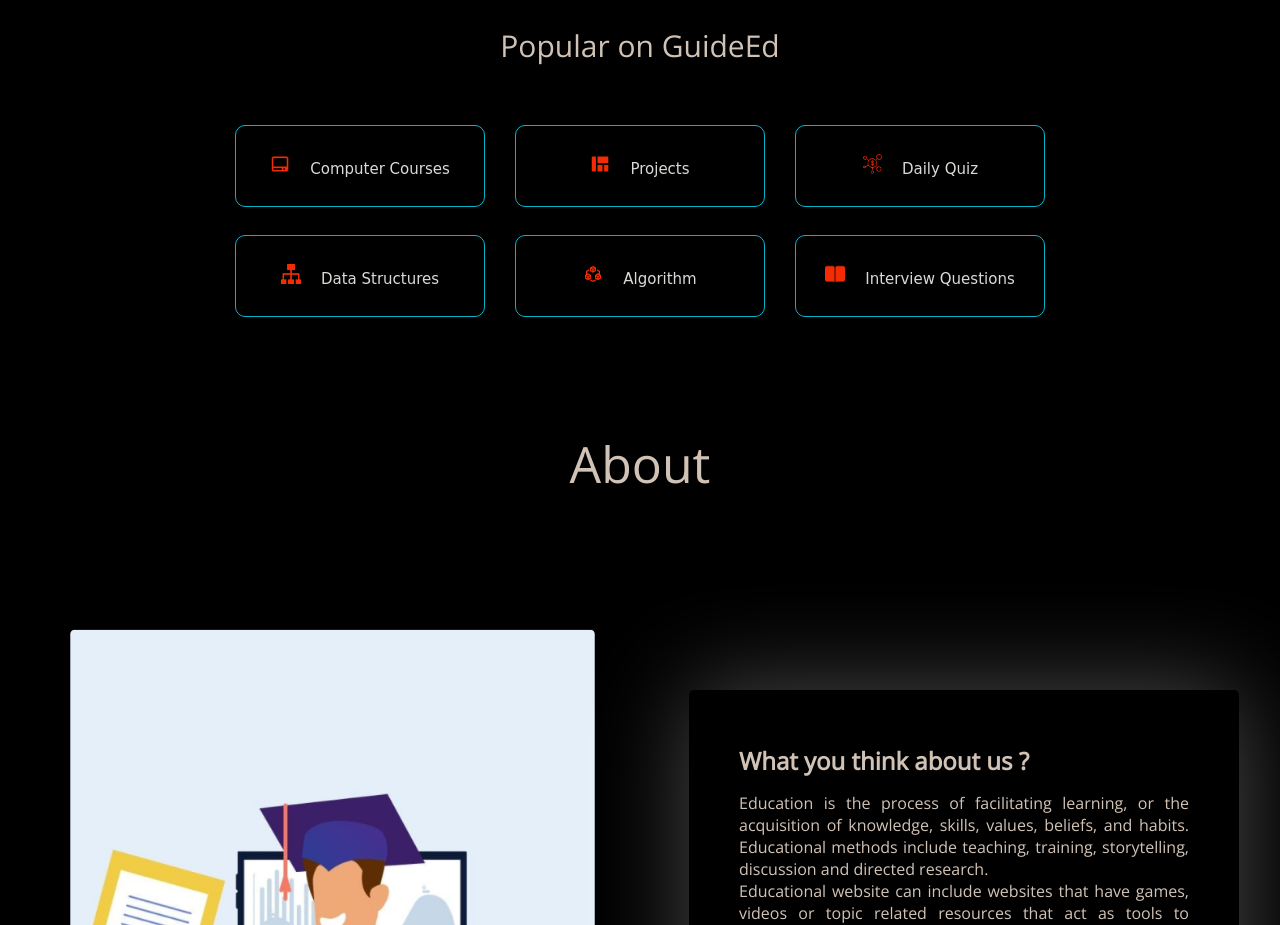
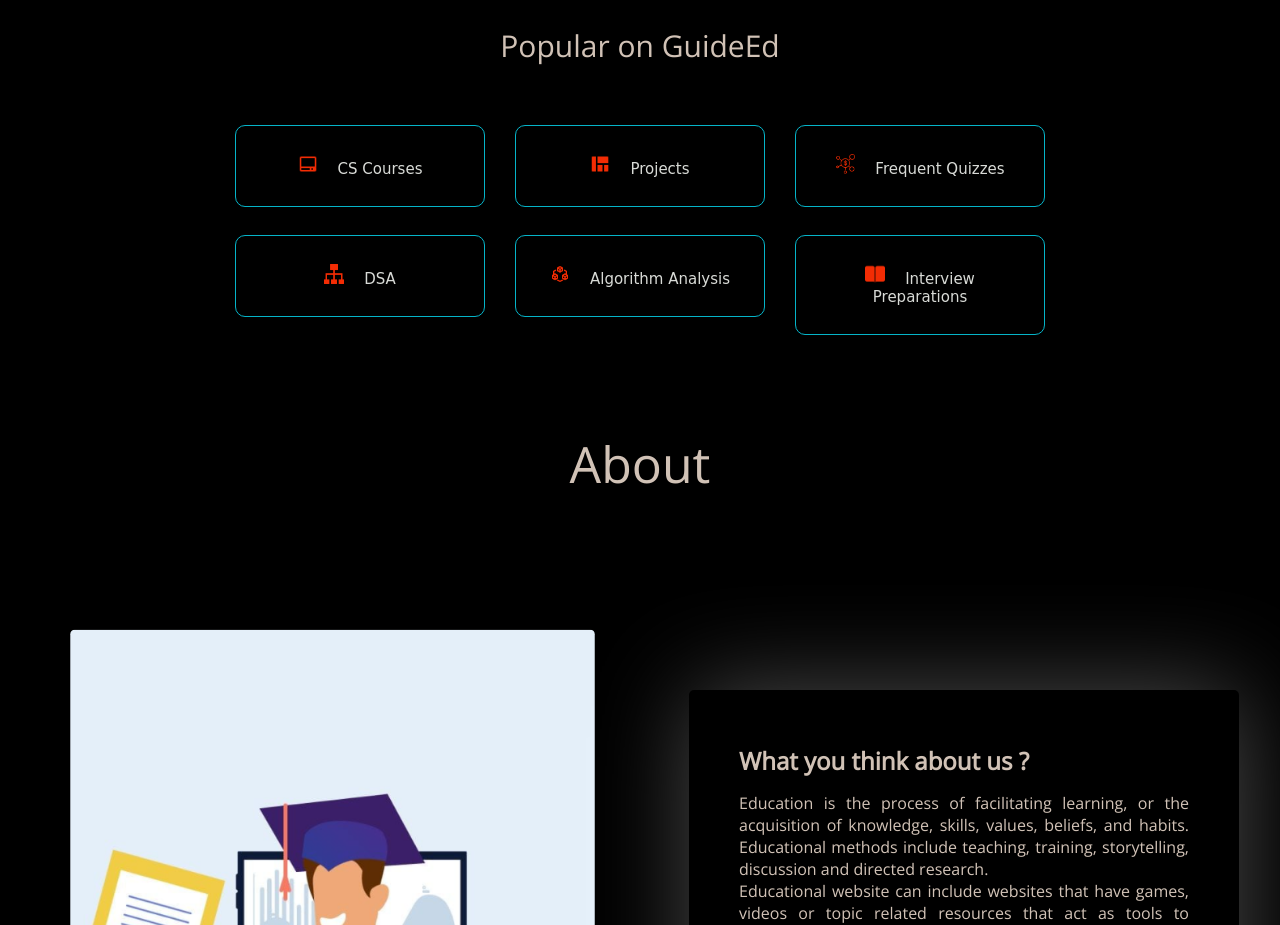
Before and after one commit to codeCraftr/edusite, a plain HTML site: page index.html in a window 1280 px wide. Shown: the part 940-1865 px from the top of the page. Drawn offline with nearby package versions, Linux system fonts and the light colour scheme; files whose address does not match are found by name.

Commit message:
Update index.html

```diff
--- a/index.html
+++ b/index.html
@@ -117,20 +117,18 @@
 		<center>
 			<div class="cbox">
 
-				<div class="det" style="margin:15px;"><a href="pages/computer_courses.min.html"><img src="images/courses/computer.png">Computer
-						Courses</a></div>
+				<div class="det" style="margin:15px;"><a href="pages/computer_courses.min.html"><img src="images/courses/computer.png">CS	Courses</a></div>
 				<div class="det det-last" style="margin:15px;"><a href="pages/projects.min.html"><img
 							src="images/courses/projects.png">Projects</a></div>
-				<div class="det" style="margin:15px;"><a href="pages/quiz.min.html"><img src="images/courses/d1.png">Daily Quiz</a></div>
+				<div class="det" style="margin:15px;"><a href="pages/quiz.min.html"><img src="images/courses/d1.png">Frequent Quizzes</a></div>
 				<!-- <div class="det" style="margin:15px;"><a href="pages/cstringmain.min.html"><img src="images/courses/book.png">Strings in C</a></div> -->
 				<div class="cbox">
 
-					<div class="det" style="margin:15px;"><a href="pages/ds.min.html"><img src="images/courses/data.png">Data Structures</a>
+					<div class="det" style="margin:15px;"><a href="pages/ds.min.html"><img src="images/courses/data.png">DSA</a>
 					</div>
-					<div class="det" style="margin:15px;"><a href="pages/algo.min.html"><img src="images/courses/algo.png">Algorithm</a></div>
+					<div class="det" style="margin:15px;"><a href="pages/algo.min.html"><img src="images/courses/algo.png">Algorithm Analysis</a></div>
 
-					<div class="det" style="margin:15px;"><a href="pages/interview.min.html"><img src="images/courses/paper.png">Interview
-							Questions</a></div>
+					<div class="det" style="margin:15px;"><a href="pages/interview.min.html"><img src="images/courses/paper.png">Interview Preparations</a></div>
 				</div>
 
 			</div>
```
